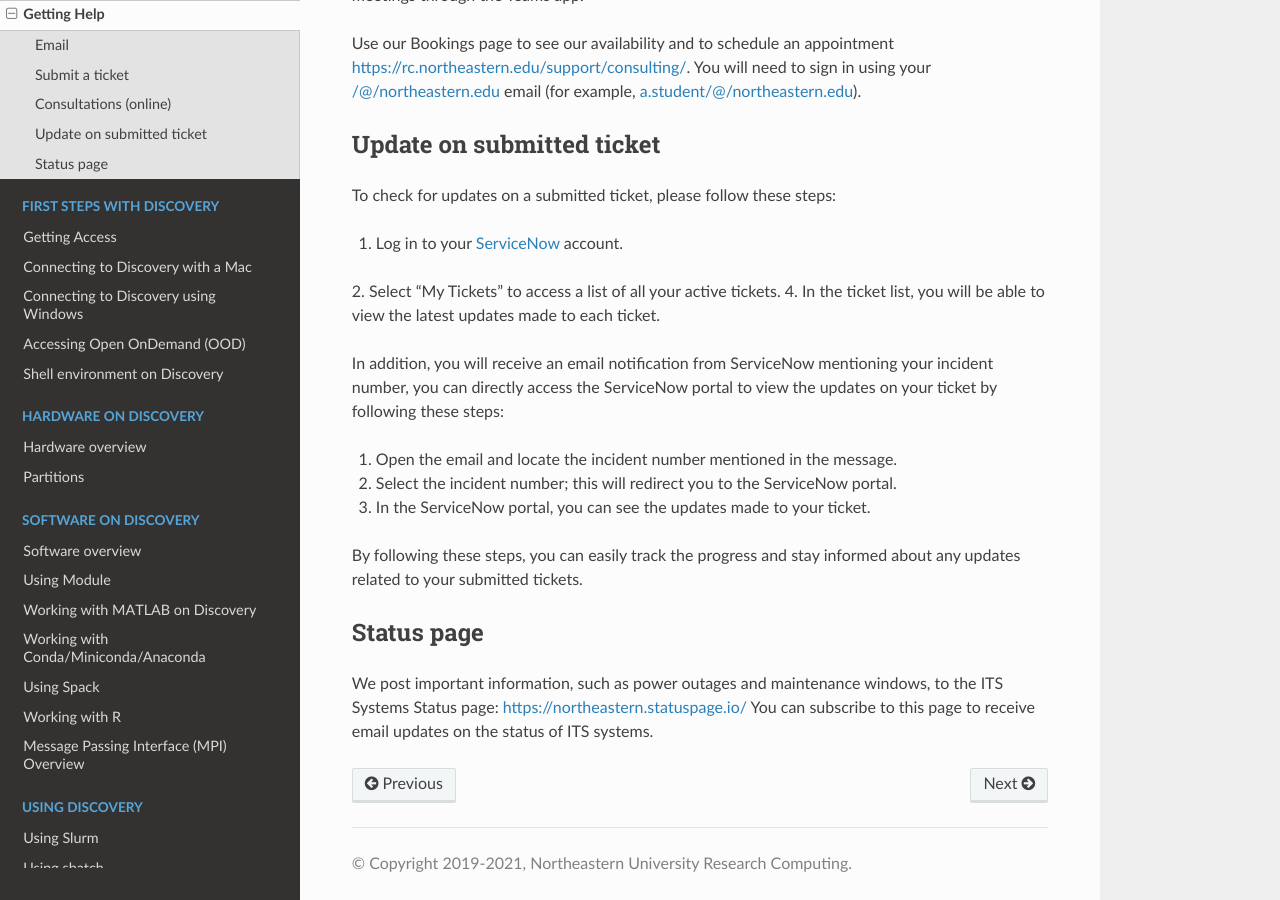
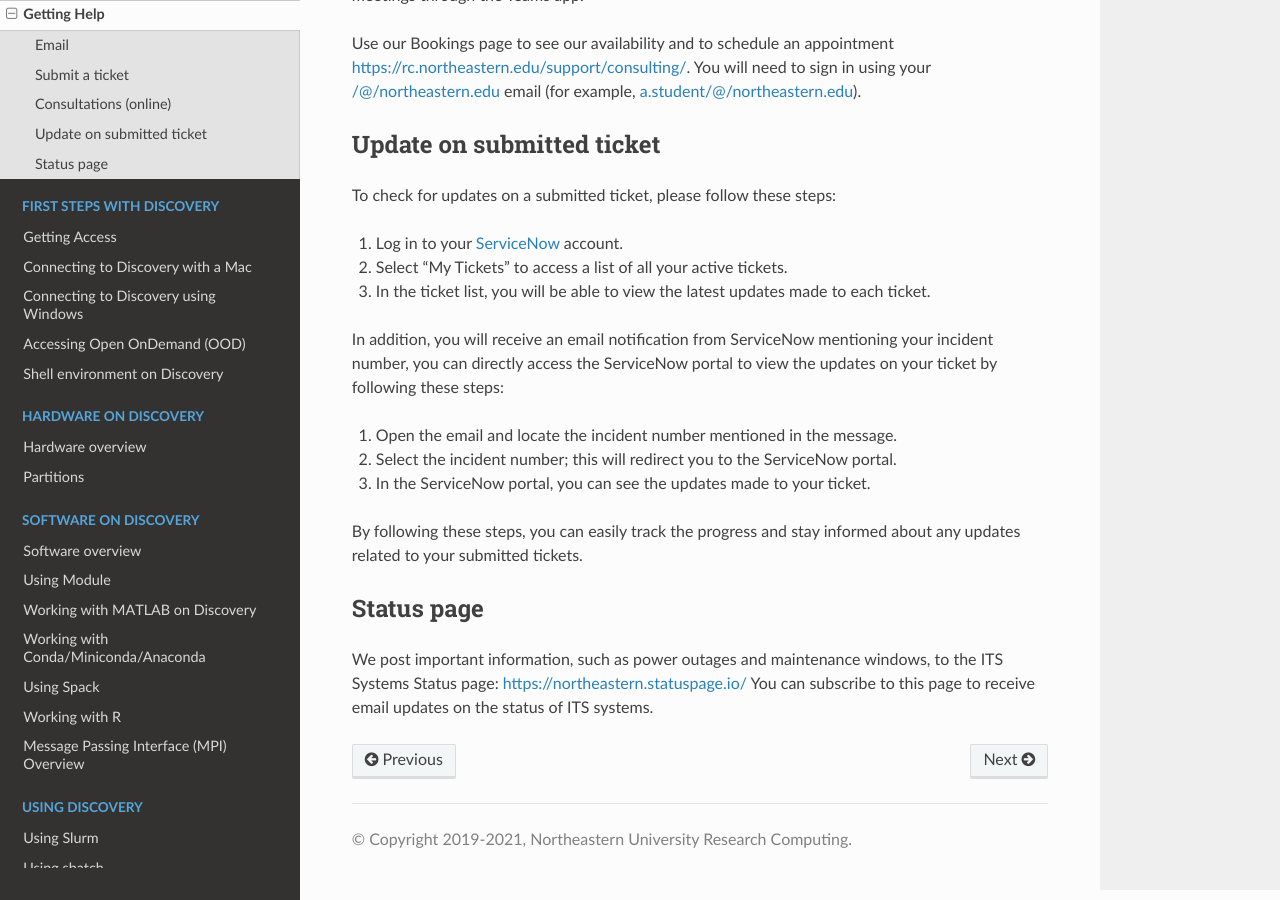
Before and after one commit to northeastern-rc/rc-public-documentation, a Sphinx documentation site: the page built from docs/source/welcome/gettinghelp.rst, in a window 1280 px wide and 900 px high, scrolled down 1208 px. Built offline with Sphinx 7.4.7 and the Read the Docs theme 2.0.0, drawn with Linux system fonts in a browser that asks for light colours.

Commit message:
Update gettinghelp.rst

```diff
--- a/docs/source/welcome/gettinghelp.rst
+++ b/docs/source/welcome/gettinghelp.rst
@@ -54,7 +54,7 @@ To check for updates on a submitted ticket, please follow these steps:
 
 1. Log in to your `ServiceNow <https://service.northeastern.edu/tech>`_ account.
 2. Select "My Tickets" to access a list of all your active tickets.
-4. In the ticket list, you will be able to view the latest updates made to each ticket.
+3. In the ticket list, you will be able to view the latest updates made to each ticket.
 
 In addition, you will receive an email notification from ServiceNow mentioning your incident number, you can directly access the ServiceNow portal to view the updates on your ticket by following these steps:
 
```
